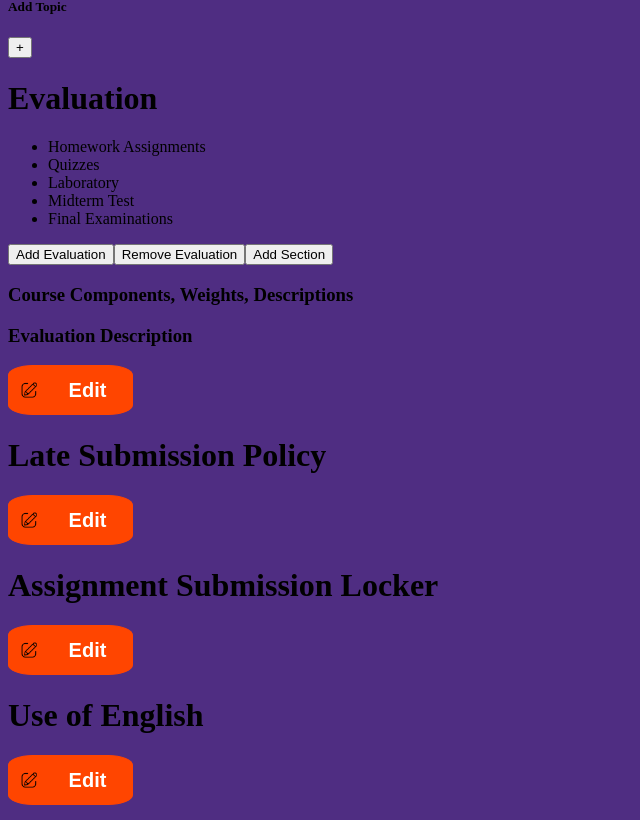
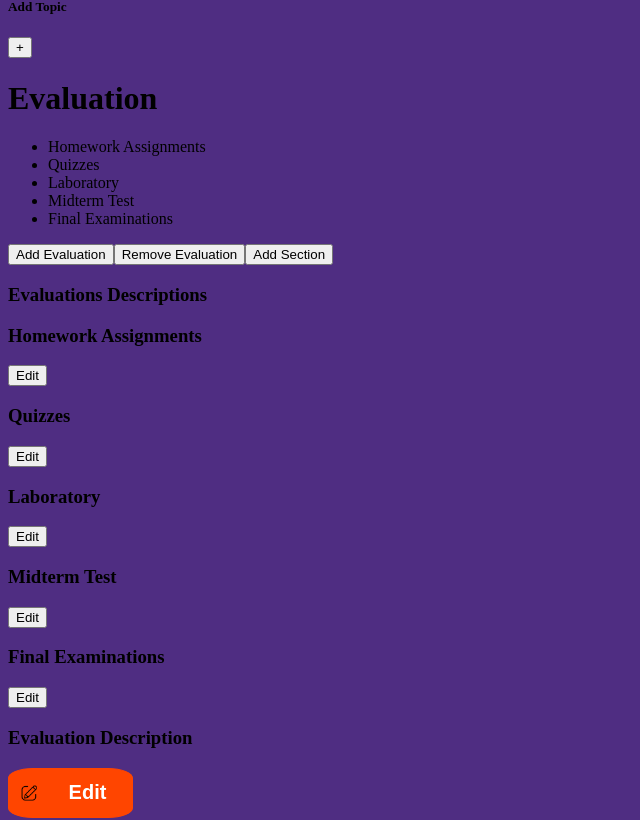
Before and after one commit to Gabe-o/Course-Outline-Manager, a React (Create React App) app in the folder frontend/: page /createOutline in a window 1280 px wide. Shown: the part 4553-5373 px from the top of the page, without its empty margins (0-640 px from the left). Built offline with nearby package versions, Linux system fonts and the light colour scheme.

Commit message:
Create Outline page is finished and functional, fixed display and state bugs

```diff
--- a/frontend/src/components/evaluation.jsx
+++ b/frontend/src/components/evaluation.jsx
@@ -1,4 +1,5 @@
 import React, { useState } from "react";
+import EvaluationDescription from "./evalutationDescription";
 
 const evaluations = ["Homework Assignments", "Quizzes", "Laboratory", "Midterm Test", "Final Examinations"];
 
@@ -17,6 +18,8 @@ const Evaluation = () => {
 
     const handleAddOption = () => {
         setShowTextbox(true);
+        setShowAddEvaluation(false);
+        setAddSection(false);
     };
 
     const handleSaveOption = () => {
@@ -31,7 +34,10 @@ const Evaluation = () => {
     };
 
     const handleRemoveOption = () => {
+        setShowTextbox(false);
         setShowAddEvaluation(true);
+        setAddSection(false);
+
     };
 
     const handleCloseAddEvaluation = () => {
@@ -46,6 +52,8 @@ const Evaluation = () => {
     const handleAddSection = () => {
         setAddSection(true);
         setCancel(false);
+        setShowTextbox(false);
+        setShowAddEvaluation(false);
     }
 
     const handleAddWeight = () => {
@@ -83,18 +91,21 @@ const Evaluation = () => {
                     <button onClick={handleCancelOption}>Cancel</button>
                 </div>
             )}
-            {showAddEvaluation && (
+            {showAddEvaluation && (options.length > 5 ?
                 <div>
+
                     <div>
                         {options.filter((option) => !evaluations.includes(option)).map((option) => (
                             <div key={option}>
                                 <p>{option}</p>
                                 <button onClick={() => handleDeleteOption(option)}>Delete</button>
+                                <button onClick={handleCloseAddEvaluation}>Close</button>
                             </div>
                         ))}
                     </div>
-                    <button onClick={handleCloseAddEvaluation}>Close</button>
+
                 </div>
+                : setShowAddEvaluation(false)
             )}
 
             <button onClick={handleAddSection}>Add Section</button>
@@ -109,8 +120,13 @@ const Evaluation = () => {
                 <button onClick={handleCancel}>Cancel</button>
             </div> : ""}
             {breakdown.length > 0 ? breakdown.map(element => <p>{element.evaluation + " " + element.weight}</p>) : ""}
+
+            <h3>Evaluations Descriptions</h3>
+
+            {options.map((option, i) => (<EvaluationDescription evaluation={option} key={i} />))}
+
         </div>
-    );
+    )
 };
 
 export default Evaluation;
--- /dev/null
+++ b/frontend/src/components/evalutationDescription.jsx
@@ -0,0 +1,42 @@
+import React, { useState } from "react";
+
+const EvaluationDescription = ({ evaluation }) => {
+    const [value, setValue] = useState("");
+    const [isEditing, setIsEditing] = useState(false);
+    const [tempValue, setTempValue] = useState("");
+
+    const handleEdit = () => {
+        setTempValue(value);
+        setIsEditing(true);
+    };
+
+    const handleSave = () => {
+        setValue(tempValue);
+        setIsEditing(false);
+    };
+
+    const handleCancel = () => {
+        setTempValue(value);
+        setIsEditing(false);
+    };
+
+    return (
+        <div>
+            {!isEditing ? (
+                <div>
+                    <h3>{evaluation}</h3>
+                    <p>{value}</p>
+                    <button onClick={handleEdit}>Edit</button>
+                </div>
+            ) : (
+                <div>
+                    <textarea value={tempValue} onChange={(event) => setTempValue(event.target.value)} />
+                    <button onClick={handleSave}>Save</button>
+                    <button onClick={handleCancel}>Cancel</button>
+                </div>
+            )}
+        </div>
+    );
+};
+
+export default EvaluationDescription;
--- a/frontend/src/components/topic.jsx
+++ b/frontend/src/components/topic.jsx
@@ -102,7 +102,7 @@ const Topic = ({ topic, topicsList, topicsListSetter }) => {
     }
 
     const cancelEditChanges = () => {
-
+        setEditing(false);
     }
 
     const intToLetter = (num) => {
--- a/frontend/src/pages/createOutline.jsx
+++ b/frontend/src/pages/createOutline.jsx
@@ -98,7 +98,6 @@ const CreateOutline = () => {
             <TopicCreator />
             <h1>Evaluation</h1>
             <Evaluation />
-            <h3>Course Components, Weights, Descriptions</h3>
             <h3>Evaluation Description</h3>
             <Textbox />
             <h1>Late Submission Policy</h1>
@@ -125,6 +124,7 @@ const CreateOutline = () => {
             <Textbox />
             <h1>Accessibility</h1>
             <Textbox />
+            <button>Submit</button>
         </div>
     )
 }
```
